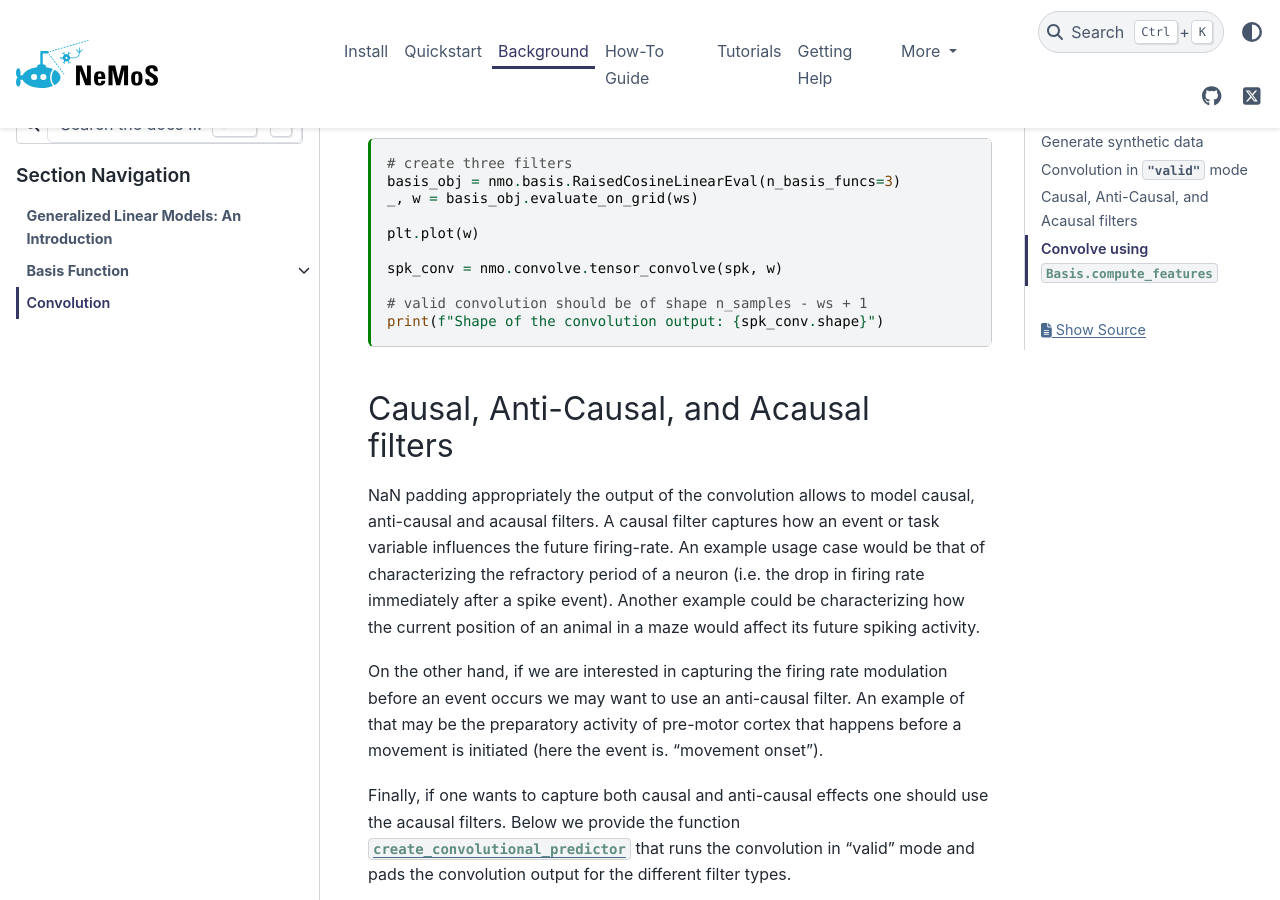
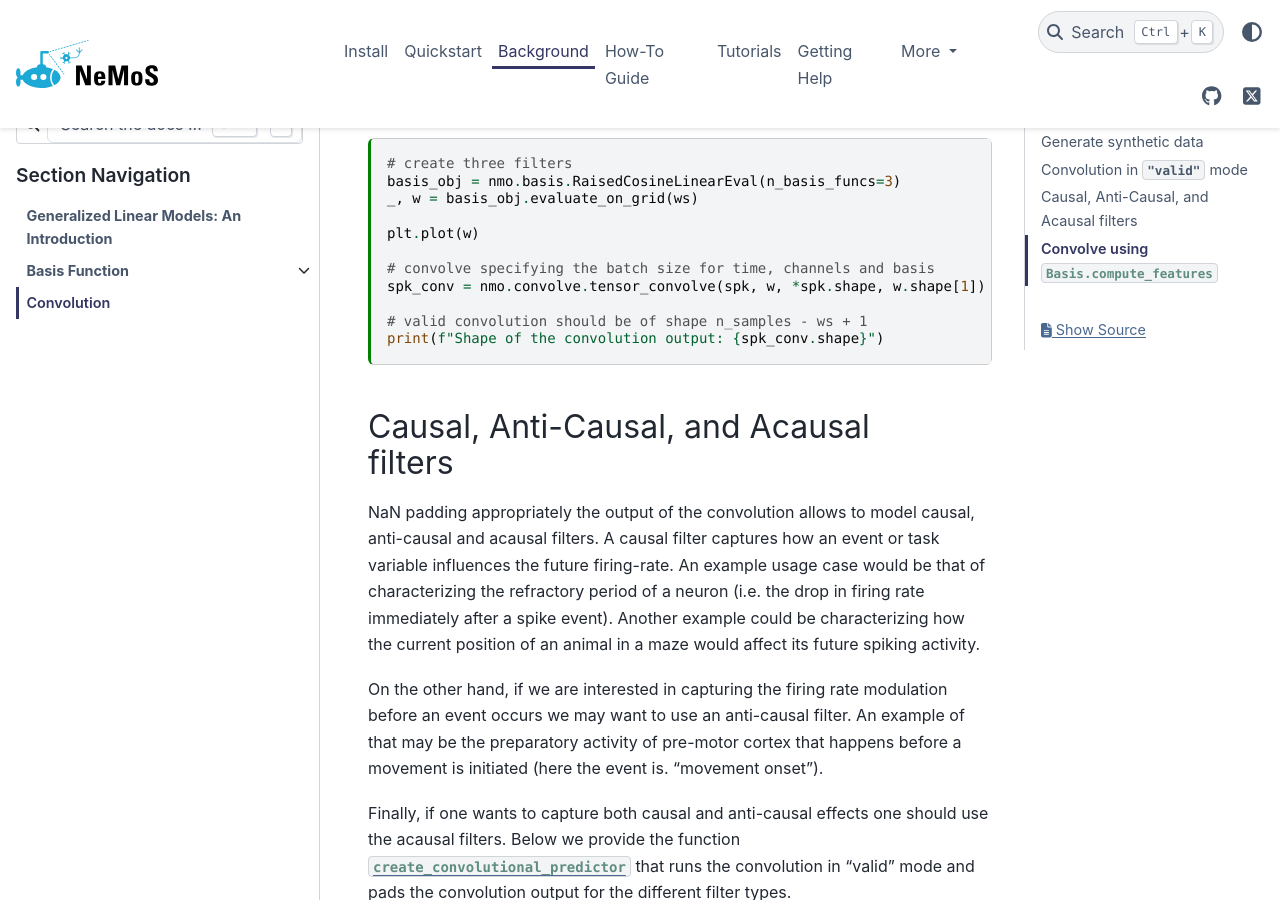
Before and after one commit to flatironinstitute/nemos, a Sphinx documentation site: the page built from docs/background/plot_03_1D_convolution.md, in a window 1280 px wide and 900 px high, scrolled down 1101 px. Built offline with Sphinx 7.4.7 and the PyData theme 0.15.4, drawn with Linux system fonts in a browser that asks for light colours.

Commit message:
fix docs

```diff
--- a/docs/background/plot_03_1D_convolution.md
+++ b/docs/background/plot_03_1D_convolution.md
@@ -86,7 +86,8 @@
 
 plt.plot(w)
 
-spk_conv = nmo.convolve.tensor_convolve(spk, w)
+# convolve specifying the batch size for time, channels and basis
+spk_conv = nmo.convolve.tensor_convolve(spk, w, *spk.shape, w.shape[1])
 
 # valid convolution should be of shape n_samples - ws + 1
 print(f"Shape of the convolution output: {spk_conv.shape}")
```
